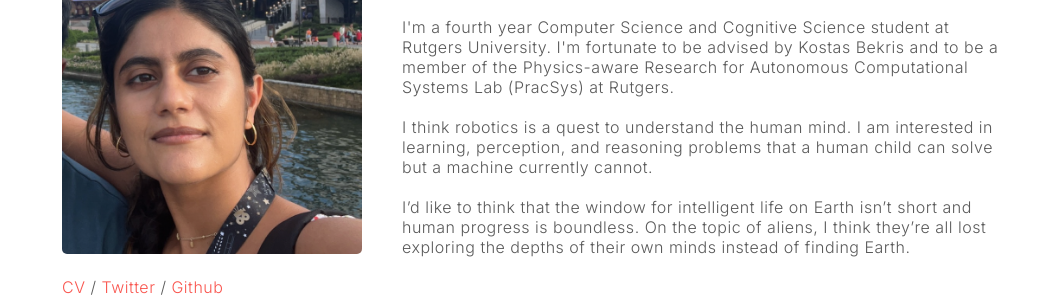
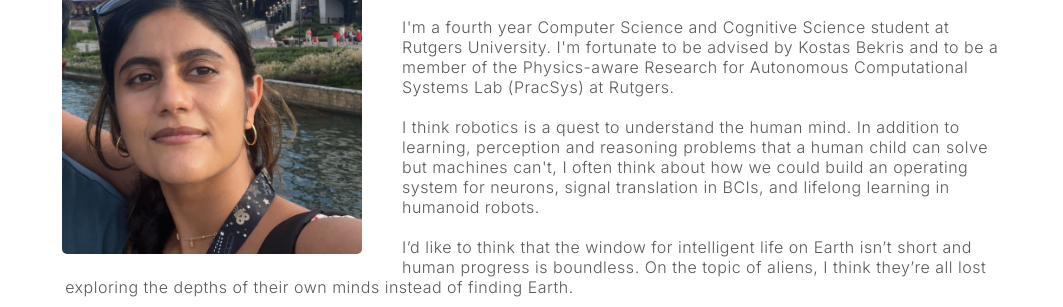
Before and after one commit to tashapais/my_website, a plain HTML site: page index.html in a window 1280 px wide. Shown: the part 179-486 px from the top of the page, without its empty margins (108-1171 px from the left). Drawn offline with Linux system fonts and the light colour scheme.

Commit message:
Update index.html

```diff
--- a/index.html
+++ b/index.html
@@ -29,7 +29,7 @@
                 <div id="profile-email">tdp74 at rutgers dot edu</div>
                 <p>
                     I'm a fourth year Computer Science and Cognitive Science student at Rutgers University. I'm fortunate to be advised by Kostas Bekris and to be a member of the Physics-aware Research for Autonomous Computational Systems Lab (PracSys) at Rutgers.  </p>
-                    <p>I think robotics is a quest to understand the human mind. I am interested in learning, perception, and reasoning problems that a human child can solve but a machine currently cannot. </p>
+                    <p>I think robotics is a quest to understand the human mind. In addition to learning, perception and reasoning problems that a human child can solve but machines can't, I often think about how we could build an operating system for neurons, signal translation in BCIs, and lifelong learning in humanoid robots.    </p>
                     <p>I’d like to think that the window for intelligent life on Earth isn’t short and human progress is boundless. On the topic of aliens, I think they’re all lost exploring the depths of their own minds instead of finding Earth.  </p>
 
 
```
